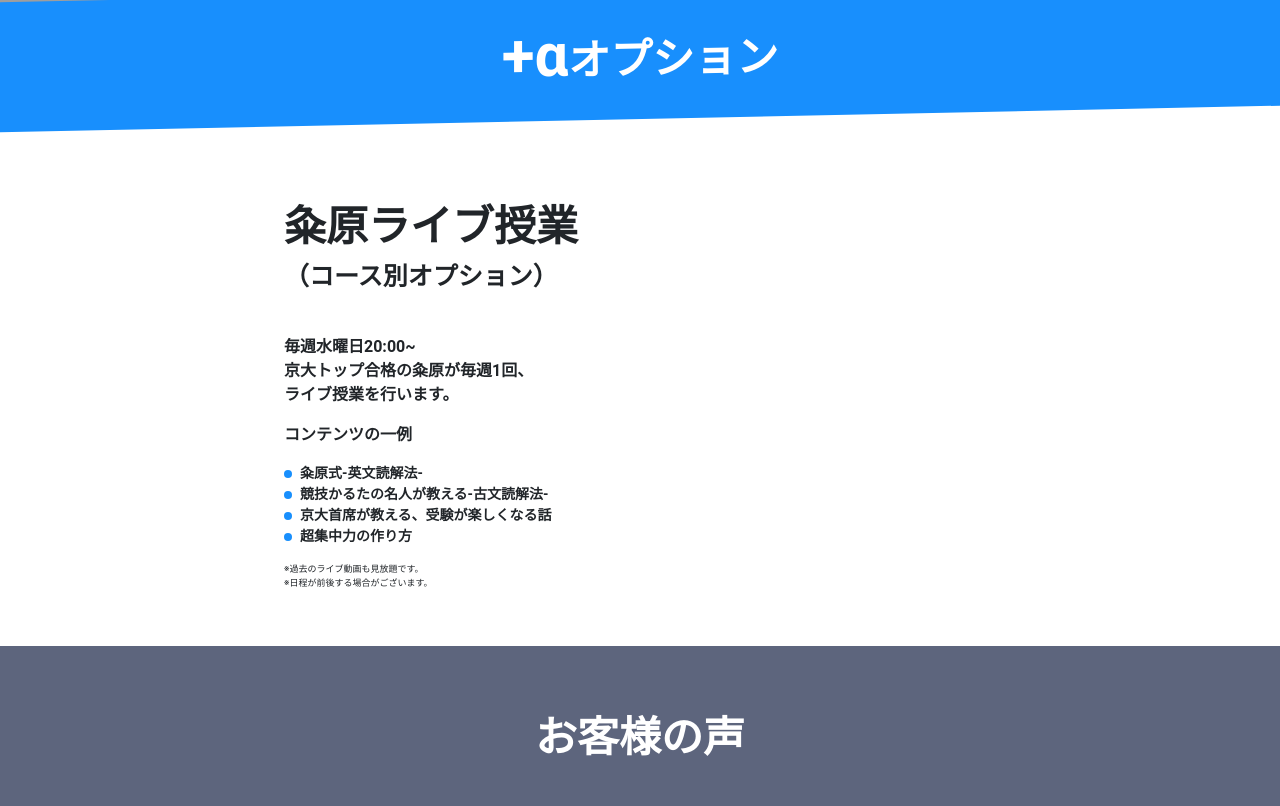
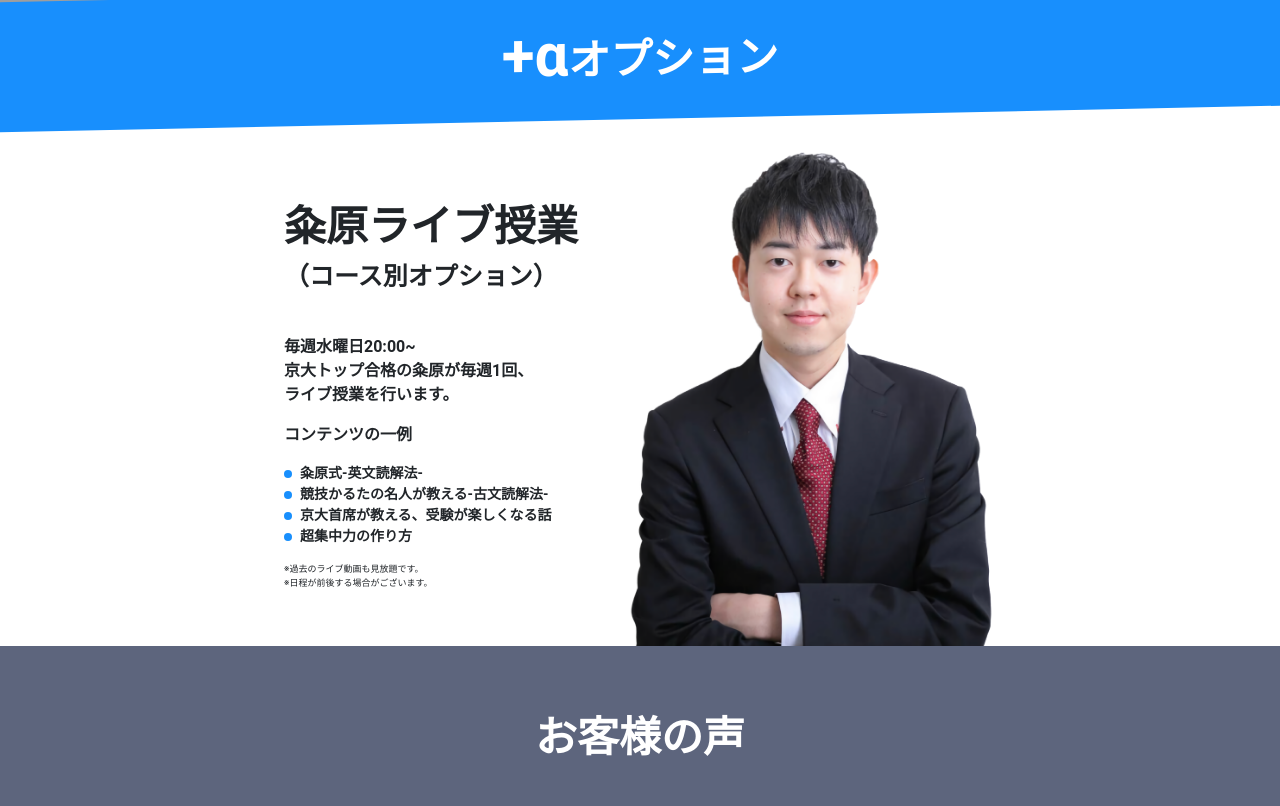
Before and after one commit to ranma-26/hiroa, a plain HTML site: page index.html in a window 1280 px wide. Shown: the part 7470-8276 px from the top of the page. Drawn offline with Linux system fonts and the light colour scheme; the site is published under a folder, as on GitHub Pages, so addresses that start at the root find nothing.

Commit message:
Third
Third

```diff
--- a/styles/breakpoints/_base.scss
+++ b/styles/breakpoints/_base.scss
@@ -672,7 +672,7 @@ img {
     left: 70%;
     transform: translateY(-50%) translateX(-50%);
     opacity: 0.2;
-    background-image: url("/images/粂原さん腕組み透過.png");
+    background-image: url("../images/粂原さん腕組み透過.png");
     width: 385px;
     height: 444px;
     background-size: cover;
```
Also changed, not shown: styles/style.css, 1 other file.
